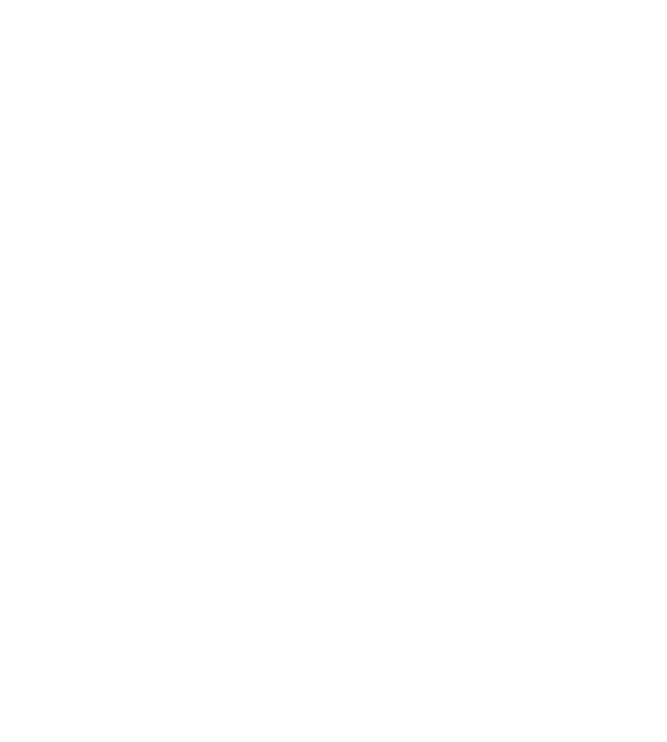
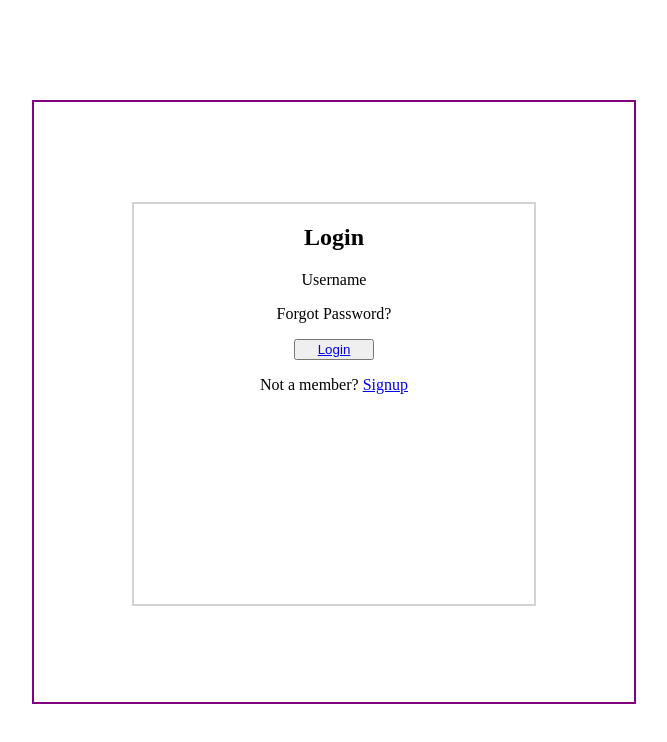
Before and after one commit to Ann-Barnshaw/Login-page, a plain HTML site: page index.html in a window 1280 px wide. Shown: the whole page, without its empty margins (306-973 px from the left). Drawn offline with Linux system fonts and the light colour scheme.

Commit message:
included the heading paragraphs and buttons with a bit of styling

```diff
--- a/index.html
+++ b/index.html
@@ -1,12 +1,33 @@
 <!DOCTYPE html>
 <html lang="en">
+
 <head>
     <meta charset="UTF-8">
     <meta name="viewport" content="width=device-width, initial-scale=1.0">
     <title>Login Page</title>
     <link rel="stylesheet" href="style.css">
 </head>
+
 <body>
+    <div class="wrapper">
+    <div class="container">
+        <div>
+            <h2>Login</h2>
+        </div>
+        <div>
+            <p>Username</p>
+        </div>
+        <div>
+            <p>Forgot Password?</p>
+        </div>
+        <div>
+            <button class="login_btn"><a href="#">Login</a></button>
+        </div>
+        <div>
+            <p>Not a member? <a href="#">Signup</a></p>
+        </div>
+    </div>
+</div>
+</body>
 
-</body>
 </html>
--- a/style.css
+++ b/style.css
@@ -1,3 +1,24 @@
 body {
 
 }
+.container {
+    width: 400px;
+    border: 2px solid lightgrey;
+    margin: 0 auto;
+    margin-top: 100px;
+    text-align: center;
+    height: 400px;
+}
+h2 {
+    font: bold;
+}
+.login_btn {
+width: 80px;
+}
+.wrapper {
+    width: 600px;
+    height: 600px;
+    margin: 0 auto;
+    border: 2px solid purple;
+    margin-top: 100px;
+}
```
